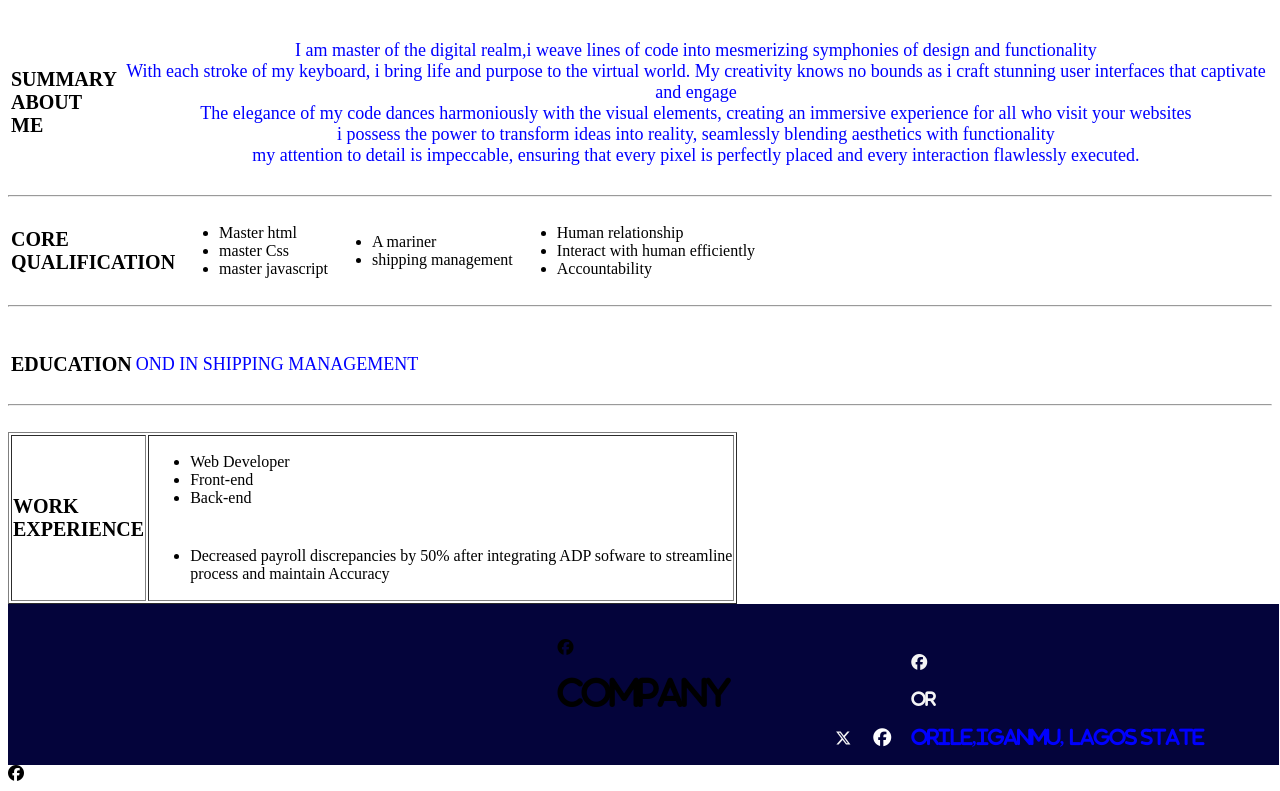
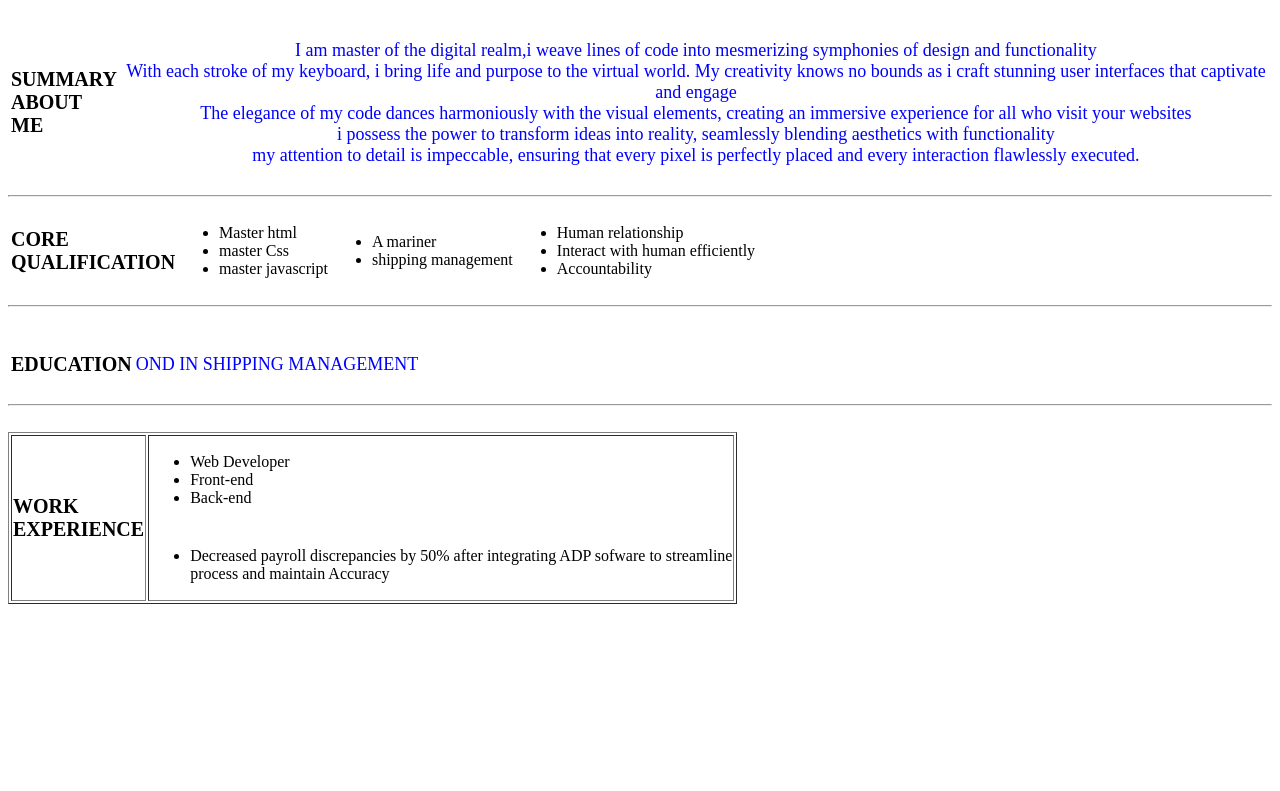
Before and after one commit to Mayor78/my-portfolio, a plain HTML site: page index.html in a window 1280 px wide. Shown: the part 532-1323 px from the top of the page. After the commit the page ends 1144 px from the top, so only its background shows below. Drawn offline with Linux system fonts and the light colour scheme.

Commit message:
remove footer

```diff
--- a/index.html
+++ b/index.html
@@ -92,32 +92,5 @@ QUALIFICATION
 </table>
 
 
-<footer>
-    <div class="icon">
-        <i class="fa-brands fa-x-twitter"></i>
-        <a href="https://www.facebook.com/abraham.moyowa?mibextid=ZbWKwL"> <i class="fa-brands fa-facebook"></a>
-        <h4>Or</h4>
-        <p><strong>Orile,Iganmu, Lagos state</strong>
-
-
-
-</div>
-
-<div class="third">
-    <div>
-        <h1>Company</h1>
-    </div>
-
-
-
-
-</div>
-
-
-
-
-         </footer>
-
-
 </body>
 </html>
--- a/style.css
+++ b/style.css
@@ -35,18 +35,6 @@ a:hover{
     height: 25px;
 }
 
-footer{
-             width: 95%;
-            height: 100%;
-            background-color: rgb(4, 4, 59);
-            display: flex;
-            align-items: center;
-            justify-content: space-around;
-            padding: 35px;
-            overflow: auto;
-            position: relative;
-
-}
 
     a{
         margin-left: 18px;
```
